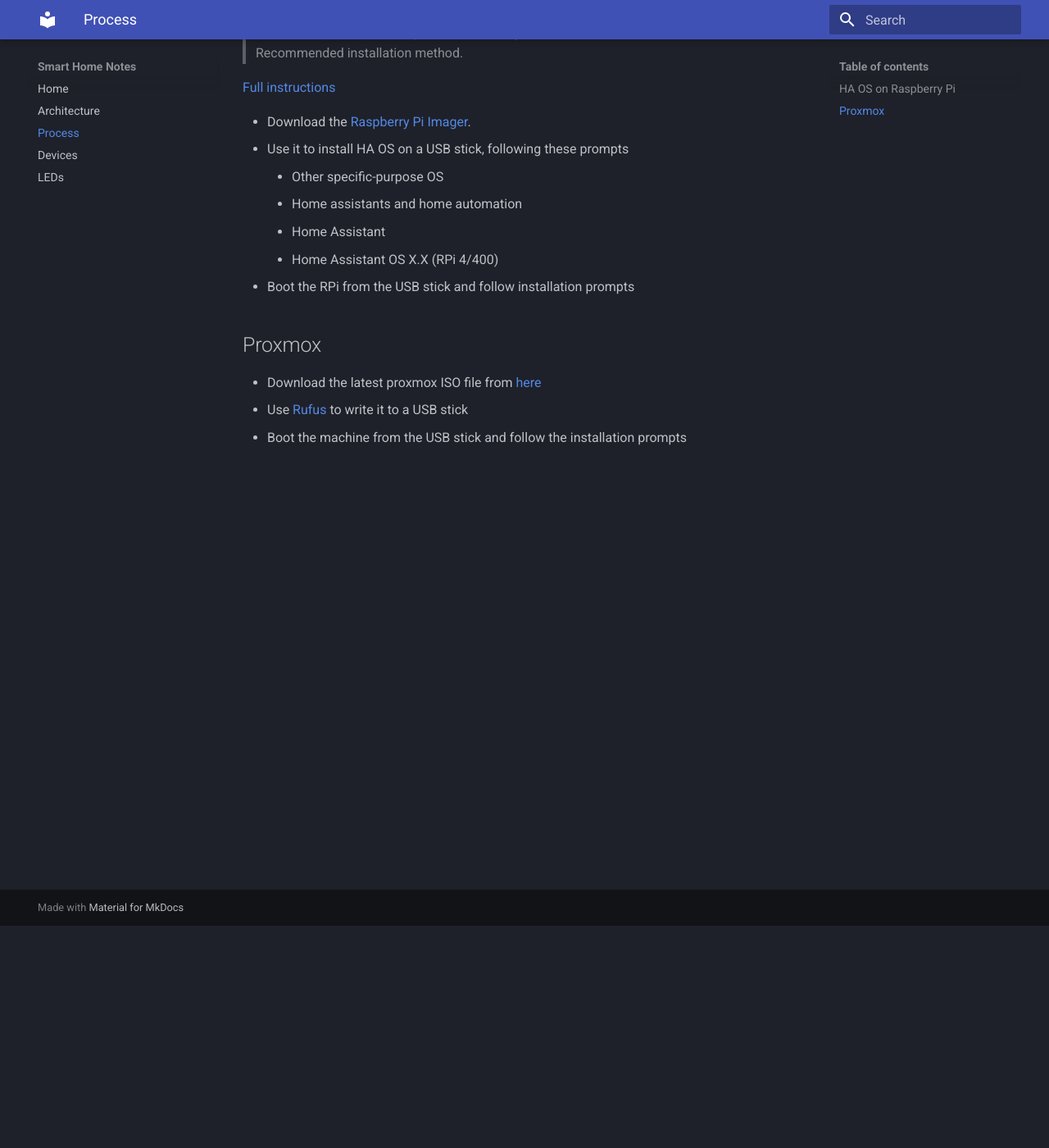
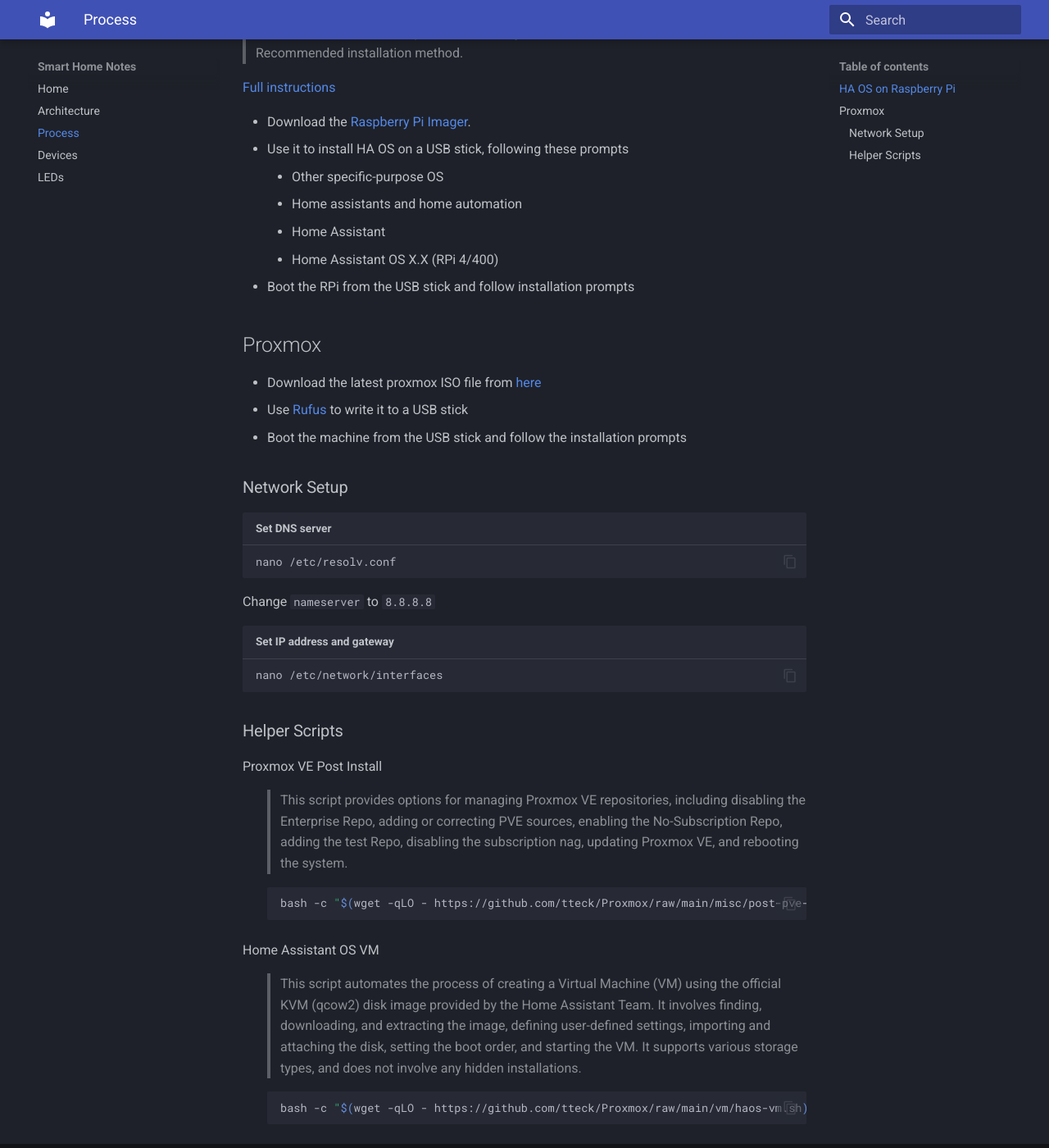
Before and after one commit to jsl12/hermes, an MkDocs documentation site: the page built from docs/process.md, in a window 1280 px wide and 1400 px high, scrolled down 271 px. Shown: the whole window at 82% size. Built offline with MkDocs 1.6.1 and Material for MkDocs 9.7.7, drawn with Linux system fonts in a browser that asks for light colours.

Commit message:
proxmox notes

````diff
--- a/docs/process.md
+++ b/docs/process.md
@@ -21,3 +21,33 @@
 - Download the latest proxmox ISO file from [here](https://www.proxmox.com/en/downloads/proxmox-virtual-environment/iso)
 - Use [Rufus](https://rufus.ie/en/) to write it to a USB stick
 - Boot the machine from the USB stick and follow the installation prompts
+
+### Network Setup
+
+```bash title="Set DNS server"
+nano /etc/resolv.conf
+```
+
+Change `nameserver` to `8.8.8.8`
+
+```bash title="Set IP address and gateway"
+nano /etc/network/interfaces
+```
+
+### Helper Scripts
+
+Proxmox VE Post Install
+
+:   > This script provides options for managing Proxmox VE repositories, including disabling the Enterprise Repo, adding or correcting PVE sources, enabling the No-Subscription Repo, adding the test Repo, disabling the subscription nag, updating Proxmox VE, and rebooting the system.
+
+    ```bash
+    bash -c "$(wget -qLO - https://github.com/tteck/Proxmox/raw/main/misc/post-pve-install.sh)"
+    ```
+
+Home Assistant OS VM
+
+:   > This script automates the process of creating a Virtual Machine (VM) using the official KVM (qcow2) disk image provided by the Home Assistant Team. It involves finding, downloading, and extracting the image, defining user-defined settings, importing and attaching the disk, setting the boot order, and starting the VM. It supports various storage types, and does not involve any hidden installations.
+
+    ```bash
+    bash -c "$(wget -qLO - https://github.com/tteck/Proxmox/raw/main/vm/haos-vm.sh)"
+    ```
````
